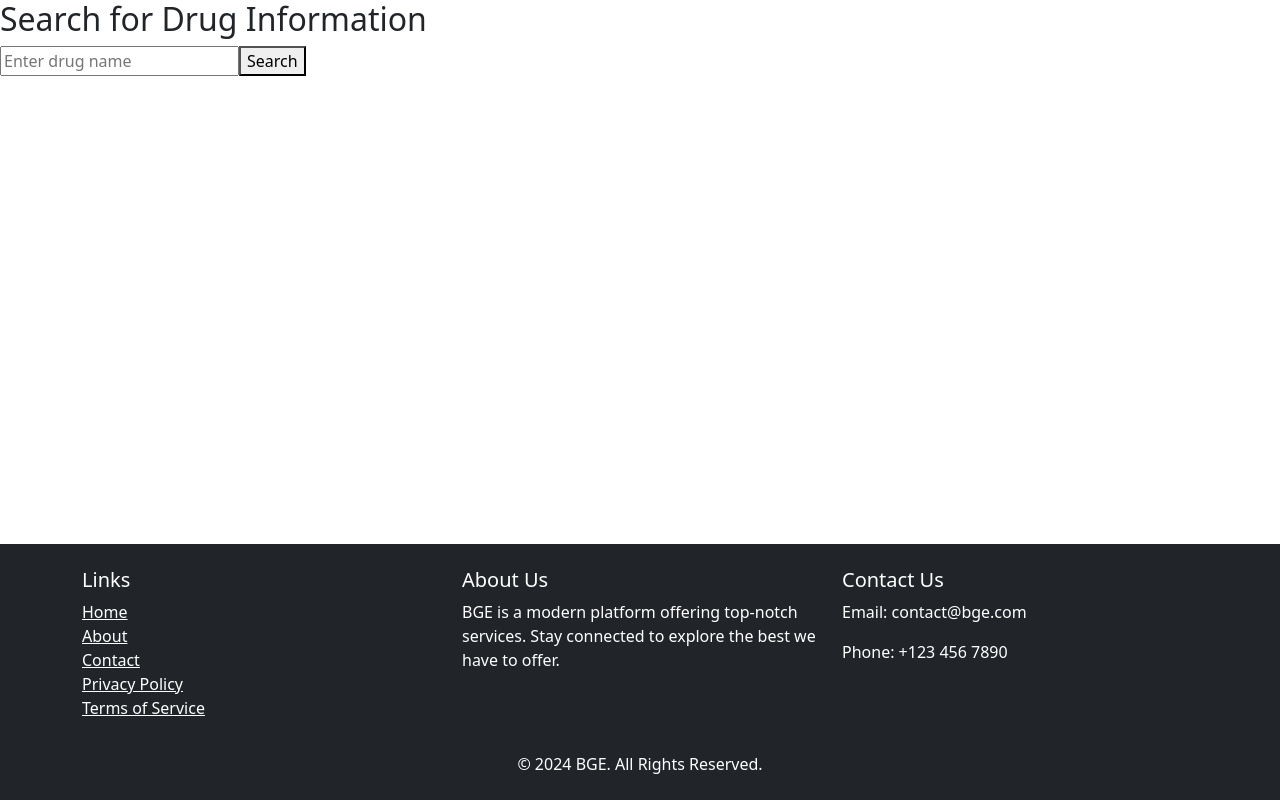
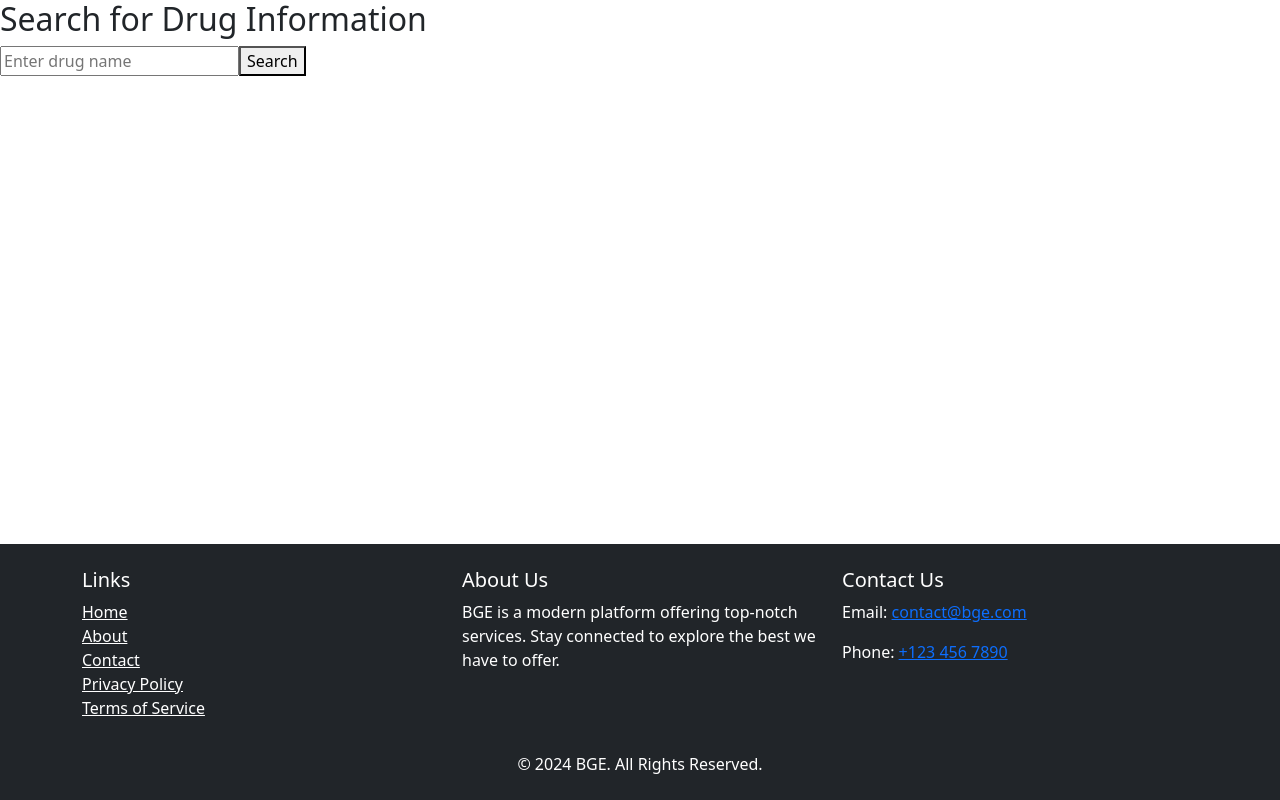
Before and after one commit to rushiljadia/BGE, a React (Vite) app in the folder frontend/: page /drug-info in a window 1280 px wide. Built offline with nearby package versions, Linux system fonts and the light colour scheme.

Commit message:
Updated Footer links

```diff
--- a/frontend/src/components/Footer.jsx
+++ b/frontend/src/components/Footer.jsx
@@ -29,8 +29,8 @@ const Footer = () => {
           {/* Contact Info */}
           <Col md={4}>
             <h5>Contact Us</h5>
-            <p>Email: contact@bge.com</p>
-            <p>Phone: +123 456 7890</p>
+            <p>Email: <a href="mailto:contact@bge.com">contact@bge.com</a></p>
+            <p>Phone: <a href="tel:123 456 7890">+123 456 7890</a></p>
           </Col>
         </Row>
         <Row className="mt-3">
```
